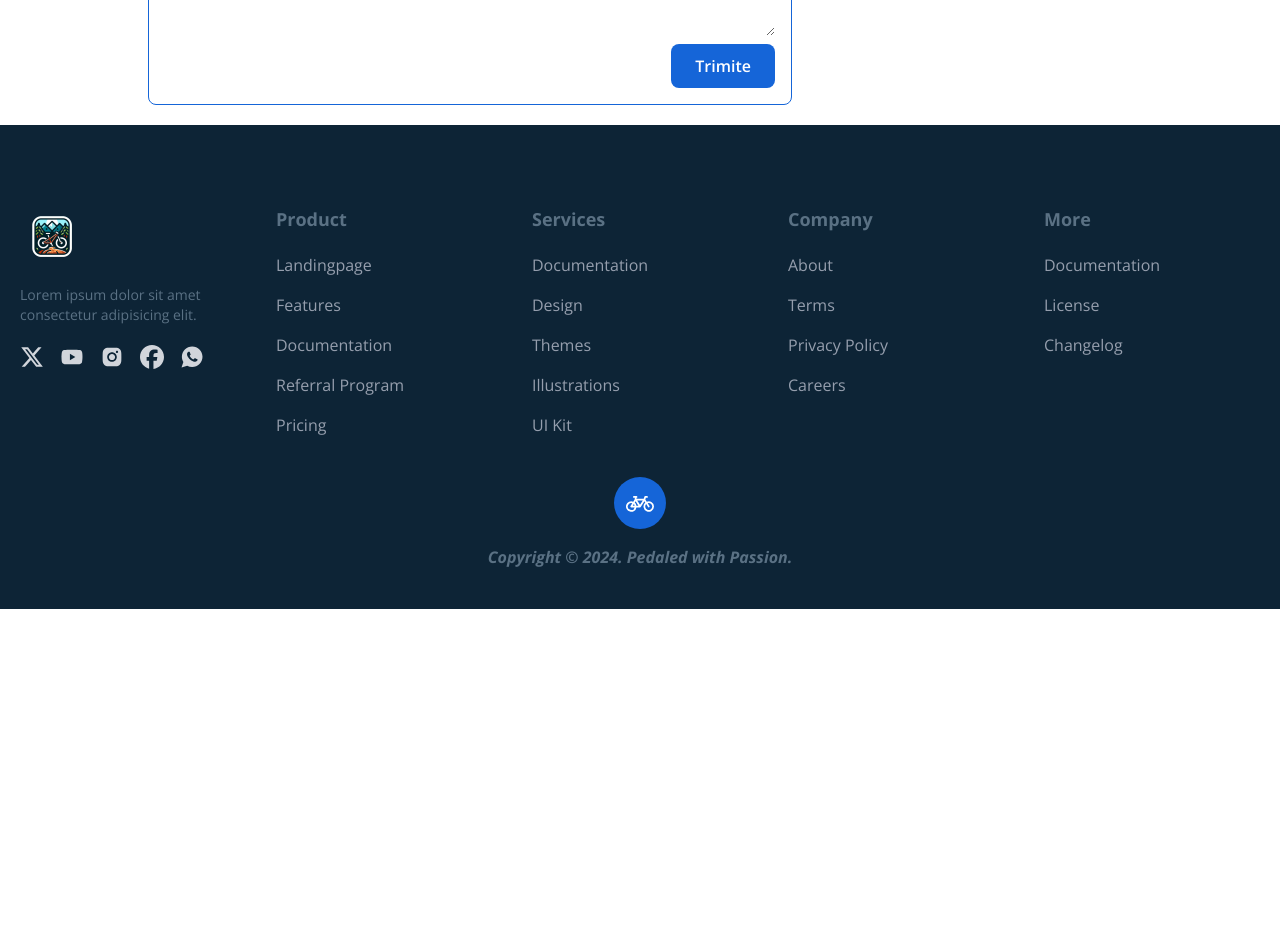
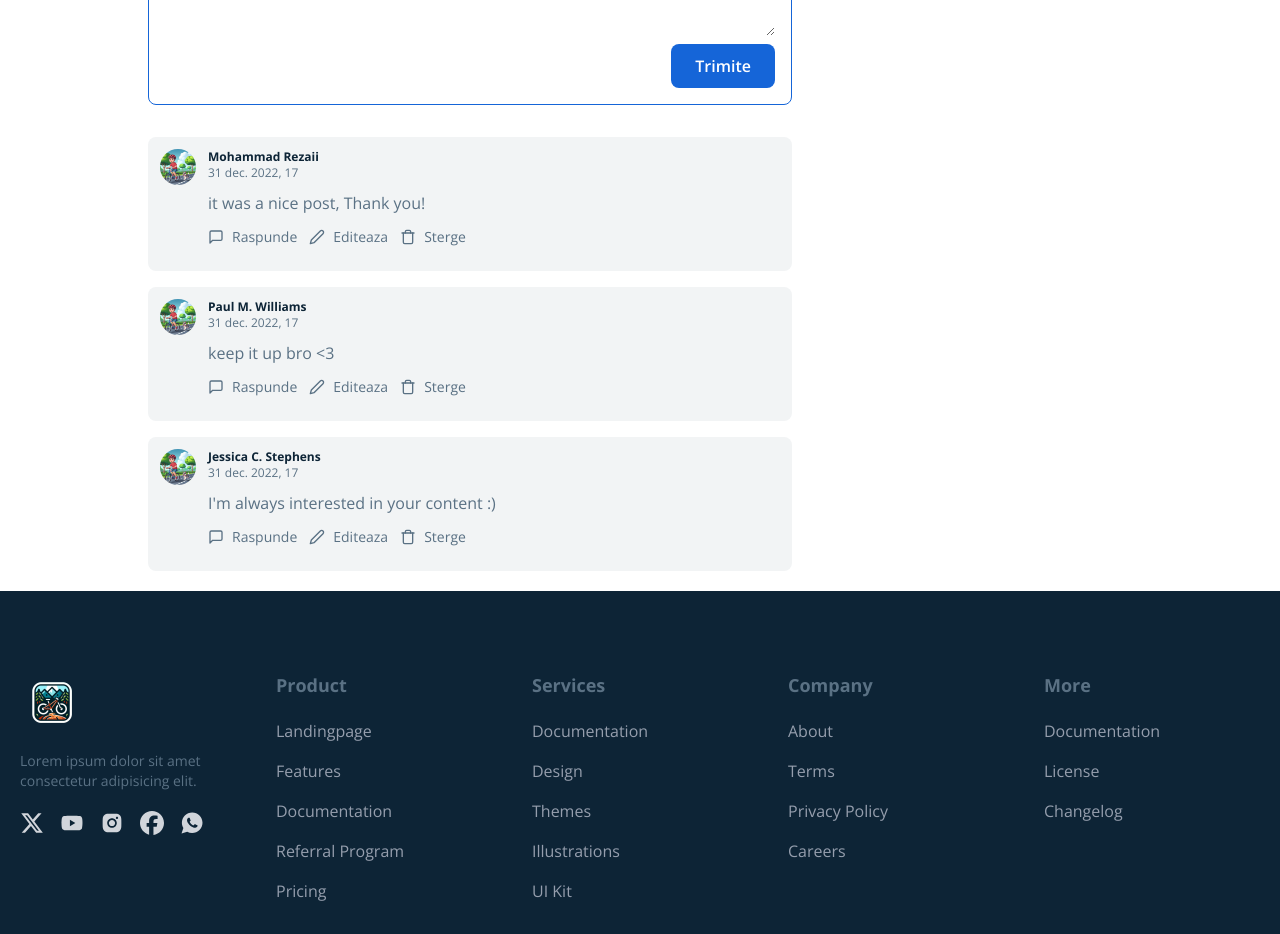
Before and after one commit to gabistanciu24/BikeTrails-MERN-tailwind, a React (Create React App) app: page /trail/1 in a window 1280 px wide. Shown: the part 1060-1994 px from the top of the page. Before the commit the page ends 1669 px from the top, so only its background shows below. Built offline with nearby package versions, Linux system fonts and the light colour scheme.

Commit message:
Individual comment component.

```diff
--- /dev/null
+++ b/src/components/comments/Comment.jsx
@@ -0,0 +1,47 @@
+import React from "react";
+import { images } from "../../constants";
+import { FiMessageSquare, FiEdit2, FiTrash } from "react-icons/fi";
+
+const Comment = ({ comment }) => {
+  return (
+    <div className="flex flex-nowrap items-start gap-x-3 bg-[#F2F4F5] p-3 rounded-lg">
+      <img
+        src={images.PostProfileImage}
+        alt="Profile"
+        className="w-9 h-9 object-cover rounded-full"
+      />
+      <div className="flex-1 flex flex-col">
+        <h5 className="font-bold text-dark-hard text-xs">
+          {comment.user.name}
+        </h5>
+        <span className="text-xs text-dark-light">
+          {new Date(comment.createdAt).toLocaleDateString("ro-EU", {
+            day: "numeric",
+            month: "short",
+            year: "numeric",
+            hour: "2-digit",
+          })}
+        </span>
+        <p className="font-opensans mt-[10px] text-dark-light">
+          {comment.desc}
+        </p>
+        <div className="flex items-center gap-x-3 text-dark-light font-family-roboto text-sm mt-3 mb-3">
+          <button className="flex items-center space-x-2">
+            <FiMessageSquare className="w-4 h-auto" />
+            <span>Raspunde</span>
+          </button>
+          <button className="flex items-center space-x-2">
+            <FiEdit2 className="w-4 h-auto" />
+            <span>Editeaza</span>
+          </button>
+          <button className="flex items-center space-x-2">
+            <FiTrash className="w-4 h-auto" />
+            <span>Sterge</span>
+          </button>
+        </div>
+      </div>
+    </div>
+  );
+};
+
+export default Comment;
--- a/src/components/comments/CommentsContainer.jsx
+++ b/src/components/comments/CommentsContainer.jsx
@@ -1,9 +1,11 @@
 import React, { useEffect, useState } from "react";
 import CommentForm from "./CommentForm";
 import { getCommentsData } from "../../data/comments";
+import Comment from "./Comment";
 
 const CommentsContainer = ({ className }) => {
   const [comments, setComments] = useState([]);
+  const mainComments = comments.filter((comment) => comment.parent === null);
 
   console.log(comments);
 
@@ -14,17 +16,17 @@
     })();
   }, []);
 
-  const addCommentHandler = (value, pasrent = null, replyOnUser = null) => {
+  const addCommentHandler = (value, parent = null, replyOnUser = null) => {
     const newComment = {
       _id: "12",
       user: {
         _id: "b",
         name: "Paul M. Williams",
       },
-      desc: "keep it up bro <3",
+      desc: value,
       post: "1",
-      parent: null,
-      replyOnUser: null,
+      parent: parent,
+      replyOnUser: replyOnUser,
       createdAt: "2022-12-31T17:22:05.092+0000",
     };
     setComments((curState) => {
@@ -38,6 +40,11 @@
         btnLabel="Trimite"
         formSubmitHandler={(value) => addCommentHandler(value)}
       />
+      <div className="space-y-4 mt-8">
+        {mainComments.map((comment) => (
+          <Comment comment={comment} />
+        ))}
+      </div>
     </div>
   );
 };
```
